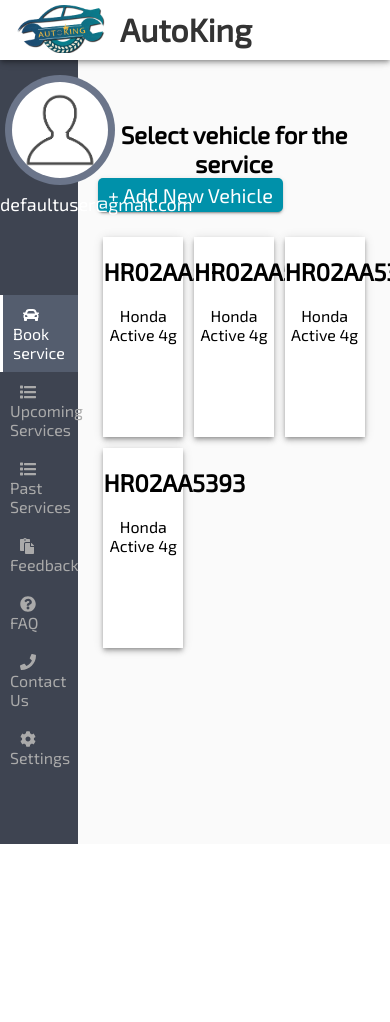
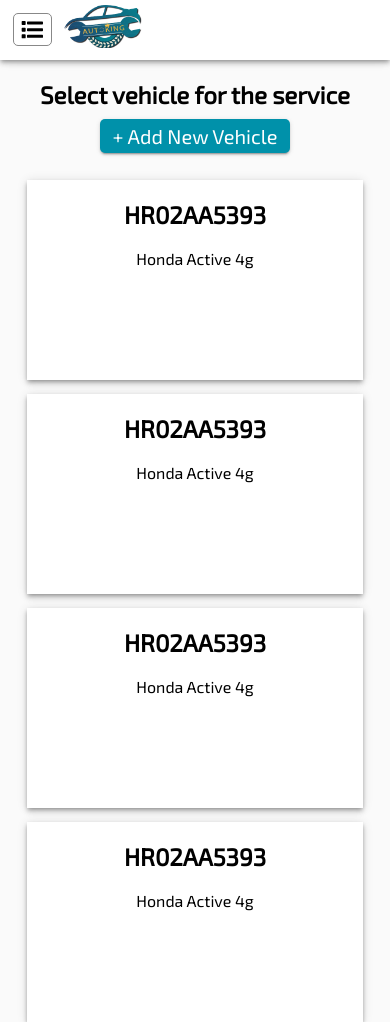
Before and after one commit to chetangulati/autoking, a PHP site: page /customer/index.html in a window 390 px wide; the page is wider, and only the part inside the window is pictured. Before the commit the page ends 844 px from the top of that part, so only its background shows below. Run offline with PHP 8.4, Linux system fonts and the light colour scheme; some libraries are stand-ins or nearby versions.

Commit message:
customer panel mobile

```diff
--- a/customer/css/cust.css
+++ b/customer/css/cust.css
@@ -32,6 +32,8 @@ header {
   position: fixed;
   background: #fff;
   z-index: 100; }
+  header a {
+    float: left; }
   header img {
     width: 90px;
     padding: 5px;
@@ -41,6 +43,14 @@ header {
     float: left;
     padding: 10px;
     color: #333; }
+  header #menuBtn {
+    cursor: pointer;
+    float: left;
+    display: none;
+    padding: 5px;
+    border: 1px solid #888;
+    border-radius: 5px;
+    margin: 13px 5px 0 13px; }
 
 #sideNav {
   width: 20%;
@@ -119,6 +129,10 @@ header {
   height: 200px;
   float: left;
   background: #fff; }
+#book .btnHlder {
+  width: 190px; }
+#book button {
+  width: 100%; }
 #book h2, #book p {
   padding-top: 20px;
   text-align: center;
@@ -172,4 +186,54 @@ header {
   margin: 10px 2.5%;
   background: #fff; }
 
+@media only screen and (max-width: 1000px) {
+  #sideNav {
+    width: 28%; }
+
+  #content {
+    width: 72%;
+    left: 28%; } }
+@media only screen and (max-width: 767px) {
+  header #menuBtn {
+    display: block; }
+  header img {
+    width: 80px;
+    margin-left: 0; }
+  header h1 {
+    display: none; }
+
+  #sideNav {
+    width: 100%;
+    left: -100%;
+    z-index: 2;
+    transition: 100ms all ease-in;
+    -webkit-transition: 100ms all ease-in;
+    -moz-transition: 100ms all ease-in; }
+    #sideNav .list ul {
+      padding-top: 0; }
+    #sideNav .uimg {
+      width: 70px; }
+    #sideNav.open {
+      left: 0;
+      transition: 100ms all ease-in;
+      -webkit-transition: 100ms all ease-in;
+      -moz-transition: 100ms all ease-in; }
+
+  #content {
+    width: 100%;
+    left: 0;
+    top: 60px;
+    z-index: 1; }
+
+  #book .select {
+    padding: 0; }
+  #book .btnHlder {
+    margin: auto;
+    padding-top: 10px; }
+  #book .card {
+    width: 96%; }
+
+  #feedback textarea {
+    width: 100%; } }
+
 /*# sourceMappingURL=cust.css.map */
--- a/customer/index.html
+++ b/customer/index.html
@@ -13,6 +13,9 @@
   </head>
   <body>
     <header class="shdw2">
+      <div id="menuBtn">
+        <i class="fa fa-list fa-fw fa-lg"></i>
+      </div>
       <a href="/"><img src="../images/logo.png" alt="Autoking"><h1>AutoKing</h1></a>
     </header>
 
@@ -40,8 +43,10 @@
 
     <section id="content">
       <div class="tab active" id="book">
-        <h2>Select vehicle for the service</h2>
-        <button type="button" id="addbtn" class="btn shdw1" name="button">+ Add New Vehicle</button>
+        <h2 class="select">Select vehicle for the service</h2>
+        <div class="btnHlder">
+          <button type="button" id="addbtn" class="btn shdw1" name="button">+ Add New Vehicle</button>
+        </div>
         <div class="cardHolder">
           <a href="#"><div class="card shdw2">
             <h2>HR02AA5393</h2>
--- a/customer/js/app.js
+++ b/customer/js/app.js
@@ -1,6 +1,10 @@
 $("#nav li").click(function () {
   $("#nav li").removeClass('active');
   this.classList.add('active');
+  $("#sideNav").toggleClass("open");
   $(".tab").removeClass("active");
   $(this.getAttribute('data-tab')).addClass("active");
 })
+$("#menuBtn").click(function () {
+  $("#sideNav").toggleClass("open");
+});
--- a/customer/scss/cust.scss
+++ b/customer/scss/cust.scss
@@ -14,6 +14,9 @@ header{
   position: fixed;
   background: #fff;
   z-index: 100;
+  a{
+    float: left;
+  }
   img{
     width: 90px;
     padding: 5px;
@@ -24,6 +27,15 @@ header{
     float: left;
     padding: 10px;
     color: #333;
+  }
+  #menuBtn{
+    cursor: pointer;
+    float: left;
+    display: none;
+    padding: 5px;
+    border: 1px solid #888;
+    border-radius: 5px;
+    margin: 13px 5px 0 13px;
   }
 }
 #sideNav{
@@ -117,6 +129,12 @@ header{
     float: left;
     background: #fff;
   }
+  .btnHlder{
+    width: 190px;
+  }
+  button{
+    width: 100%;
+  }
   h2, p{
     padding-top: 20px;
     text-align: center;
@@ -184,3 +202,70 @@ header{
     background: #fff;
   }
 }
+
+@media only screen and (max-width: 1000px) {
+  #sideNav{
+    width: 28%;
+  }
+  #content{
+    width: (100% - 28);
+    left: 28%;
+  }
+}
+@media only screen and (max-width: 767px) {
+  header{
+    #menuBtn{
+      display: block;
+    }
+    img{
+      width: 80px;
+      margin-left: 0;
+    }
+    h1{
+      display: none;
+    }
+  }
+  #sideNav{
+    width: 100%;
+    left: -100%;
+    z-index: 2;
+    transition: 100ms all ease-in;
+    -webkit-transition: 100ms all ease-in;
+    -moz-transition: 100ms all ease-in;
+    .list ul{
+      padding-top: 0;
+    }
+    .uimg{
+      width: 70px;
+    }
+    &.open{
+      left: 0;
+      transition: 100ms all ease-in;
+      -webkit-transition: 100ms all ease-in;
+      -moz-transition: 100ms all ease-in;
+    }
+  }
+  #content{
+    width: 100%;
+    left: 0;
+    top: 60px;
+    z-index: 1;
+  }
+  #book{
+    .select{
+      padding: 0;
+    }
+    .btnHlder{
+      margin: auto;
+      padding-top: 10px;
+    }
+    .card{
+      width: 96%;
+    }
+  }
+  #feedback{
+    textarea{
+      width: 100%;
+    }
+  }
+}
```
Also changed, not shown: 1 other file.
